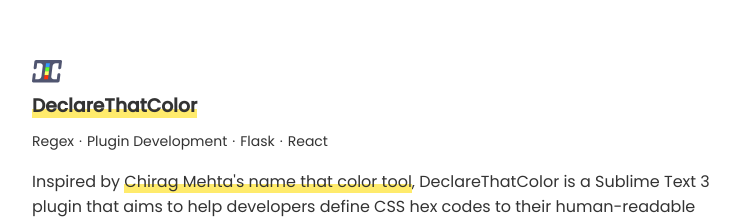
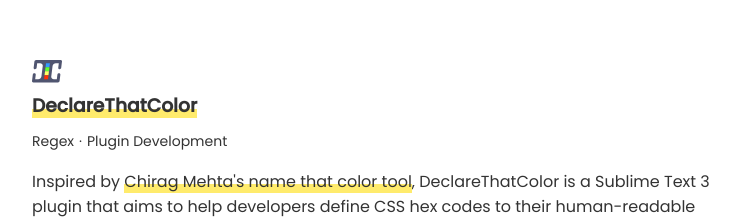
Before and after one commit to bertdida/bertdida.github.io, a React (Create React App) app: page /projects in a window 1280 px wide. Shown: the part 2935-3156 px from the top of the page, without its empty margins (258-1010 px from the left). Built offline with nearby package versions, Linux system fonts and the light colour scheme.

Commit message:
fix: DeclareThatColor tags

```diff
--- a/src/pages/projects/assets/data.js
+++ b/src/pages/projects/assets/data.js
@@ -186,7 +186,7 @@
         </p>
       </>
     ),
-    tags: ["Regex", "Plugin Development", "Flask", "React"],
+    tags: ["Regex", "Plugin Development"],
     links: [
       <ExternalLink to="https://github.com/bertdida/declare-that-color-st3">
         GitHub
```
